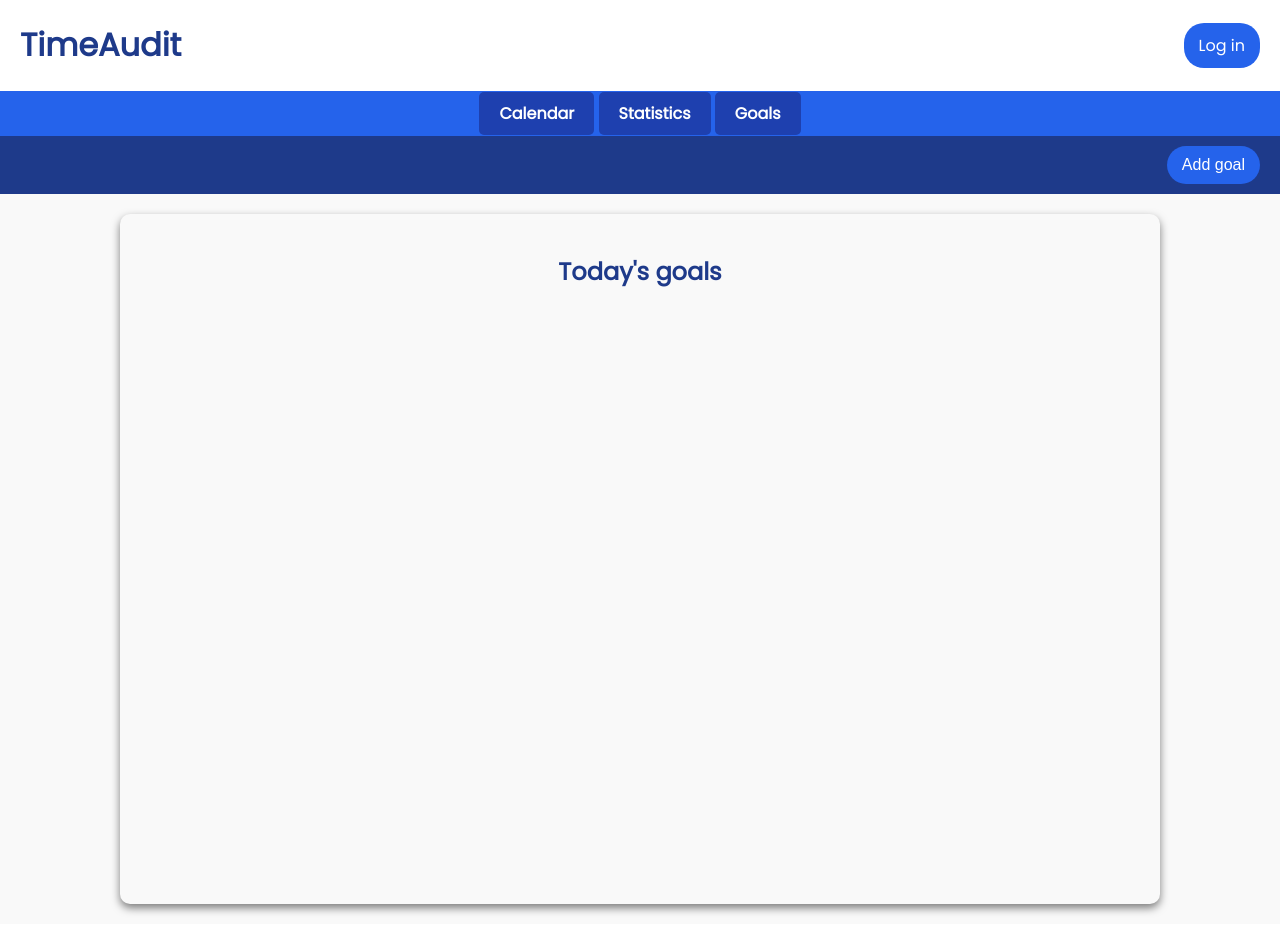
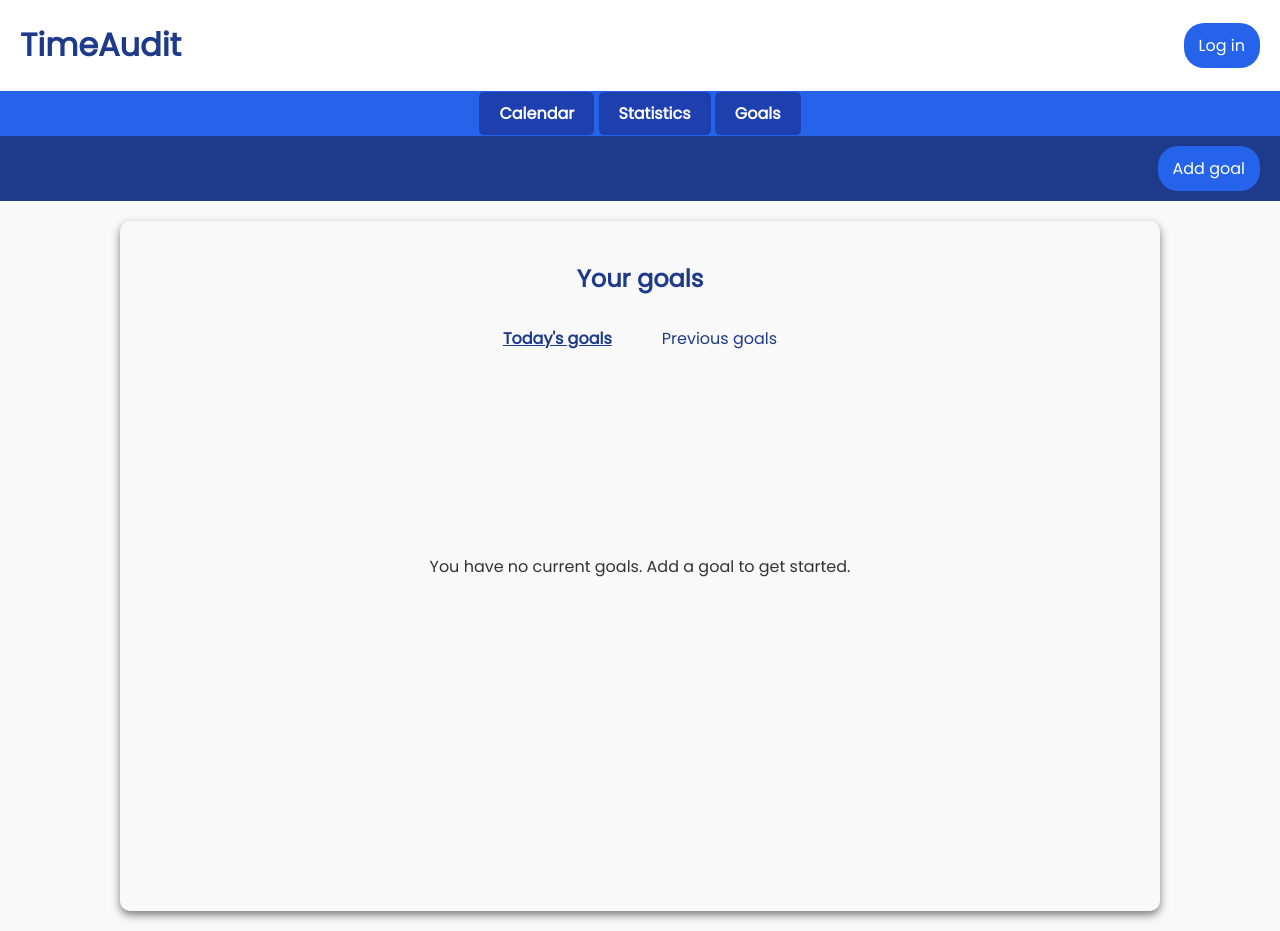
Before and after one commit to DarkEnergy34909/TimeAudit, a Flask app: page /goals in a window 1280 px wide. Run offline with Flask 3, Linux system fonts and the light colour scheme.

Commit message:
Added login and signup pages

```diff
--- a/Static/goals.js
+++ b/Static/goals.js
@@ -149,7 +149,7 @@ function addGoal() {
 }
 
 // Creates a UI element for the goal
-function addGoalCard(goal) {
+function addGoalCard(goal, today) {
     const goalTitle = goal.title;
     const goalDuration = goal.duration;
     const goalTimeDone = goal.timeDone;
@@ -158,6 +158,16 @@ function addGoalCard(goal) {
     // Create a div for the goal
     const goalDiv = document.createElement("div");
     goalDiv.classList.add("goal-card");
+
+    // Set a colour for the goal card if necessary
+    if (!today) {
+        if (goalTimeDone >= goalDuration) {
+            goalDiv.classList.add("completed");
+        }
+        else {
+            goalDiv.classList.add("uncompleted");
+        }
+    }
 
     // Create a div for the goal text
     const goalText = document.createElement("span");
@@ -245,18 +255,86 @@ function getIsoString(date) {
     return isoString;
 }
 
-function loadGoals() {
+function loadGoals(todaysGoals) {
     const goalsString = localStorage.getItem("goals");
 
     if (goalsString) {
         goals = JSON.parse(goalsString);
+        let added = false;
 
         for (let i = 0; i < goals.length; i++) {
-            // If the goal's date is today, add it to the page
-            if (goals[i].date == getIsoString(new Date())) {
-                addGoalCard(goals[i]);
+            // If getting today's goals
+            if (todaysGoals) {
+                // If the goal's date is today, add it to the page
+                if (goals[i].date == getIsoString(new Date())) {
+                    addGoalCard(goals[i], true); // true = today - goal cards are white
+                    added = true;
+                }
+            }
+            else {
+                // If the goal's date is NOT today, add it to the page
+                if (goals[i].date != getIsoString(new Date())) {
+                    addGoalCard(goals[i], false); // false = not today - goal cards are green/red
+                    added = true;
+                }
             }
         }
+
+        if (!added) {
+            if (todaysGoals) {
+                const goalsMenu = document.querySelector(".goals-menu");
+
+                const goalMessage = document.createElement("span");
+                goalMessage.textContent = "You have no current goals. Add a goal to get started.";
+                goalMessage.classList.add("no-goals-text");
+
+                goalsMenu.appendChild(goalMessage);
+            }
+            else {
+                const goalsMenu = document.querySelector(".goals-menu");
+
+                const goalMessage = document.createElement("span");
+                goalMessage.textContent = "You have no previous goals.";
+                goalMessage.classList.add("no-goals-text");
+
+                goalsMenu.appendChild(goalMessage);
+            }
+        }
+    }
+    else {
+        if (todaysGoals) {
+            const goalsMenu = document.querySelector(".goals-menu");
+
+            const goalMessage = document.createElement("span");
+            goalMessage.textContent = "You have no current goals. Add a goal to get started.";
+            goalMessage.classList.add("no-goals-text");
+
+            goalsMenu.appendChild(goalMessage);
+        }
+        else {
+            const goalsMenu = document.querySelector(".goals-menu");
+
+            const goalMessage = document.createElement("span");
+            goalMessage.textContent = "You have no previous goals.";
+            goalMessage.classList.add("no-goals-text");
+
+            goalsMenu.appendChild(goalMessage);
+        }
+    }
+}
+
+function resetGoals() {
+    // Delete all current goal HTML elements from the page
+    const goals = document.querySelectorAll(".goal-card")
+
+    for (let i = 0; i < goals.length; i++) {
+        goals[i].remove();
+    }
+
+    // Delete the no goals message if there is one
+    const noGoalsMessage = document.querySelector(".no-goals-text");
+    if (noGoalsMessage) {
+        noGoalsMessage.remove();
     }
 }
 
@@ -320,4 +398,53 @@ function createProgressChart(id, amountDone, total) {
     })
 }
 
-loadGoals();
+function initialiseGoalSelectorButtons() {
+    const todayButton = document.querySelector("#today-button");
+    const previousButton = document.querySelector("#previous-button");
+
+    if (todayButton.classList.contains("selected")) {
+        todayButton.classList.remove("selected");
+
+        previousButton.classList.add("selected");
+    }
+    else {
+        todayButton.classList.add("selected");
+
+        previousButton.classList.remove("selected");
+    }
+}
+
+function onTodayButtonClick() {
+    const todayButton = document.querySelector("#today-button");
+    const previousButton = document.querySelector("#previous-button");
+
+    if (!todayButton.classList.contains("selected")) {
+        todayButton.classList.add("selected")
+
+        // Load today's goals
+        resetGoals();
+        loadGoals(true); // true = today's goals are loaded
+    }
+    if (previousButton.classList.contains("selected")) {
+        previousButton.classList.remove("selected");
+    }
+}
+
+function onPreviousButtonClick() {
+    const todayButton = document.querySelector("#today-button");
+    const previousButton = document.querySelector("#previous-button");
+
+    if (!previousButton.classList.contains("selected")) {
+        previousButton.classList.add("selected")
+
+        // Load other days' goals
+        resetGoals();
+        loadGoals(false); // false = previous days' goals are loaded
+    }
+    if (todayButton.classList.contains("selected")) {
+        todayButton.classList.remove("selected");
+    }
+}
+
+loadGoals(true);
+initialiseGoalSelectorButtons();
--- a/Static/style.css
+++ b/Static/style.css
@@ -9,19 +9,30 @@ body {
     /*padding-bottom: 20px; /* Add space at the bottom */
 }
 
+button {
+    font-family: inherit;
+}
+
+input[type="submit"] {
+    font-family: inherit;
+}
+
 h1#main-title {
-    font-size: 2rem;
+    font-size: min(2rem, 5vw); /* Responsive font size */
     text-align: left;
     margin-left: 20px;
     color: #1e3a8a; /* Dark Blue */
+    max-width: 25%;
+    height: auto;
 }
 a {
     text-decoration: none; /* Remove underline */
 }
 
 .home-container {
-    width: 1000px;
-    min-height: 220vh; /* Temporary fix */
+    max-width: 1000px;
+    width: 100%;
+    /*min-height: 220vh; /* Temporary fix */
     height: auto;
     margin-left: auto; /* Center the container */
     margin-right: auto; /* Center the container */
@@ -33,7 +44,7 @@ a {
     flex-direction: column;
     align-items: center;
     /*justify-content: center;*/
-    height: calc(100vh - 150px); /* Adjust height to fit the screen */
+    /*height: calc(100vh - 150px); /* Adjust height to fit the screen */
     text-align: center;
 }
 
@@ -47,11 +58,16 @@ a {
 .hero-image {
     box-shadow: 0 4px 8px rgba(0, 0, 0, 0.1); /* Subtle shadow */
     border-radius: 10px; /* Rounded corners */
+    max-width: 100%;
+    height: auto; /* Maintain aspect ratio */
 }
 
 .tutorial-gif {
     box-shadow: 0 4px 8px rgba(0, 0, 0, 0.1); /* Subtle shadow */
     border-radius: 10px; /* Rounded corners */
+    max-width: 50%;
+    max-height: 100%;
+    height: auto;
 }
 
 .login-button {
@@ -61,7 +77,7 @@ a {
     padding: 10px 15px;
     border-radius: 20px;
     cursor: pointer;
-    font-size: 1rem;
+    font-size: min(1rem, 2vw);
     transition: background-color 0.3s ease;
     margin-right: 20px;
 }
@@ -71,7 +87,7 @@ a {
 }
 
 .title-bar {
-    width: 100%;
+    width: 100vw;
     display: flex;
     justify-content: space-between;
     align-items: center;
@@ -103,6 +119,8 @@ a {
     gap: 20px;
     width: 100%;
     margin: 20px 0;
+    /* OVERFLOW FIX: TODO*/
+    overflow-wrap: break-word; /* Allow text to wrap */
 }
 
 .feature-box {
@@ -237,6 +255,8 @@ a {
     box-shadow: 0 4px 8px rgba(0, 0, 0, 0.2); /* Subtle shadow */
     padding: 20px;
     width: 400px; /* Fixed width for consistency */
+    max-width: 90%;
+    height: auto;
     z-index: 1000; /* Ensure it appears above other elements */
     /*font-family: Arial, sans-serif;*/
     color: #333; /* Dark text color */
@@ -279,7 +299,7 @@ a {
 }
 
 /* Error Text */
-.add-menu .error-text {
+.error-text {
     color: red;
     font-size: 0.9rem;
     margin-top: -10px;
@@ -631,12 +651,14 @@ a {
 
 .goals-menu {
     position: relative;
-    max-width: 1000px;
+    max-width: 1000px;;
     /*display: flex;
     /*flex-direction: column;
     align-items: center;
     /*justify-content: center;*/
-    height: calc(100vh - 150px); /* Adjust height to fit the screen */
+    /*height: calc(100vh - 150px); /* Adjust height to fit the screen */
+    height: auto;
+    min-height: calc(100vh - 150px); /* Ensure it takes full height minus header/footer */
     text-align: center;
     margin: 20px;
     padding: 20px;
@@ -701,3 +723,138 @@ a {
     align-items: center;
     text-align: center;
 }
+
+.goal-selector-row {
+    display: flex;
+    flex-direction: row;
+    justify-content: center;
+    align-items: center;
+    margin-bottom: 20px; /* Space between selector and goals */
+}
+
+.goal-selector-button {
+    background-color: #f9f9f9; /* Same background as goals menu */
+    color: #1e3a8a;
+    border: none;
+    padding: 10px 15px;
+    border-radius: 20px;
+    cursor: pointer;
+    font-size: 1rem;
+    transition: background-color 0.3s ease;
+    margin-left: 10px; /* Space between buttons */
+    margin-right: 10px;
+}
+
+.no-goals-text {
+    position: absolute;
+    top: 50%;
+    left: 50%;
+    transform: translate(-50%, -50%);
+    text-align: center;
+    font-size: 1rem; /* Font size for no goals text */
+    margin-top: auto;
+    margin-bottom: auto;
+}
+
+.selected {
+    text-decoration: underline;
+    font-weight: bold; /* Bold text for selected button */
+}
+
+.completed {
+    background-color: #d1fae5; /* Light green background for completed goals */
+}
+
+.uncompleted {
+    background-color: #fee2e2; /* Light red background for uncompleted goals */
+}
+
+/* Login menu */
+.login-menu {
+    position: fixed;
+    top: 50%;
+    left: 50%;
+    transform: translate(-50%, -50%);
+    background-color: #ffffff; /* White background */
+    border-radius: 10px;
+    box-shadow: 0 4px 8px rgba(0, 0, 0, 0.2); /* Subtle shadow */
+    padding: 20px;
+    width: 400px; /* Fixed width for consistency */
+    max-width: 90%;
+    height: auto;
+    z-index: 1000; /* Ensure it appears above other elements */
+    /*font-family: Arial, sans-serif;*/
+    color: #333; /* Dark text color */
+}
+
+.login-menu label {
+    display: block;
+    font-size: 1rem;
+    font-weight: bold;
+    margin-bottom: 5px;
+    color: #1e3a8a; /* Dark blue */
+}
+
+.login-menu input[type="text"],
+.login-menu input[type="password"] {
+    width: 100%; /* Full width */
+    padding: 10px;
+    margin-bottom: 15px;
+    border: 1px solid #ddd;
+    border-radius: 5px;
+    font-size: 1rem;
+    box-sizing: border-box;
+    background-color: #f9f9f9; /* Light background */
+}
+
+.login-title {
+    font-size: 1.5rem;
+    margin-bottom: 20px;
+    text-align: center;
+    color: #1e3a8a; /* Dark blue */
+}
+
+/* Signup menu */
+.signup-menu {
+    position: fixed;
+    top: 50%;
+    left: 50%;
+    transform: translate(-50%, -50%);
+    background-color: #ffffff; /* White background */
+    border-radius: 10px;
+    box-shadow: 0 4px 8px rgba(0, 0, 0, 0.2); /* Subtle shadow */
+    padding: 20px;
+    width: 400px; /* Fixed width for consistency */
+    max-width: 90%;
+    height: auto;
+    z-index: 1000; /* Ensure it appears above other elements */
+    /*font-family: Arial, sans-serif;*/
+    color: #333; /* Dark text color */
+}
+
+.signup-menu label {
+    display: block;
+    font-size: 1rem;
+    font-weight: bold;
+    margin-bottom: 5px;
+    color: #1e3a8a; /* Dark blue */
+}
+
+.signup-menu input[type="text"],
+.signup-menu input[type="password"] {
+    width: 100%; /* Full width */
+    padding: 10px;
+    margin-bottom: 15px;
+    border: 1px solid #ddd;
+    border-radius: 5px;
+    font-size: 1rem;
+    box-sizing: border-box;
+    background-color: #f9f9f9; /* Light background */
+}
+
+.signup-title {
+    font-size: 1.5rem;
+    margin-bottom: 20px;
+    text-align: center;
+    color: #1e3a8a; /* Dark blue */
+}
--- a/Templates/calendar.html
+++ b/Templates/calendar.html
@@ -15,7 +15,7 @@
                 <h1 id="main-title">TimeAudit</h1>
             </a>
 
-            <a class="login-button">Log in</a>
+            <a class="login-button" href="login">Log in</a>
         </div>
 
         <div class="nav-bar">
--- a/Templates/goals.html
+++ b/Templates/goals.html
@@ -16,7 +16,7 @@
                 <h1 id="main-title">TimeAudit</h1>
             </a>
 
-            <a class="login-button">Log in</a>
+            <a class="login-button" href="login">Log in</a>
         </div>
 
         <div class="nav-bar">
@@ -36,7 +36,12 @@
         <div class="goals-container">
             <div class="goals-menu">
                 <div id="goals-title">
-                    <h2>Today's goals</h2>
+                    <h2>Your goals</h2>
+                </div>
+
+                <div class="goal-selector-row">
+                    <button class="goal-selector-button" id="today-button" onclick="onTodayButtonClick();">Today's goals</button>
+                    <button class="goal-selector-button" id="previous-button" onclick="onPreviousButtonClick();">Previous goals</button>
                 </div>
 
                 <div id="goals-list">
--- a/Templates/index.html
+++ b/Templates/index.html
@@ -14,7 +14,7 @@
                 <h1 id="main-title">TimeAudit</h1>
             </a>
             <div class="button-container">
-                <a class="login-button">Log in</a>
+                <a class="login-button" href="login">Log in</a>
                 <a class="login-button" href="/calendar">Start tracking for free</a>
             </div>
         </div>
--- a/Templates/statistics.html
+++ b/Templates/statistics.html
@@ -15,7 +15,7 @@
                 <h1 id="main-title">TimeAudit</h1>
             </a>
 
-            <a class="login-button">Log in</a>
+            <a class="login-button" href="login">Log in</a>
         </div>
 
         <div class="nav-bar">
--- a/main.py
+++ b/main.py
@@ -18,5 +18,13 @@ def calendar():
 def goals():
     return render_template("goals.html")
 
+@app.route("/login", methods = ["GET"])
+def login():
+    return render_template("login.html")
+
+@app.route("/signup", methods = ["GET"])
+def signup():
+    return render_template("signup.html")
+
 if (__name__ == "__main__"):
     app.run(debug=True, host="0.0.0.0", port=5000)
```
Also changed, not shown: Templates/login.html (added, +35 -0 lines), Templates/signup.html (added, +64 -0 lines).
